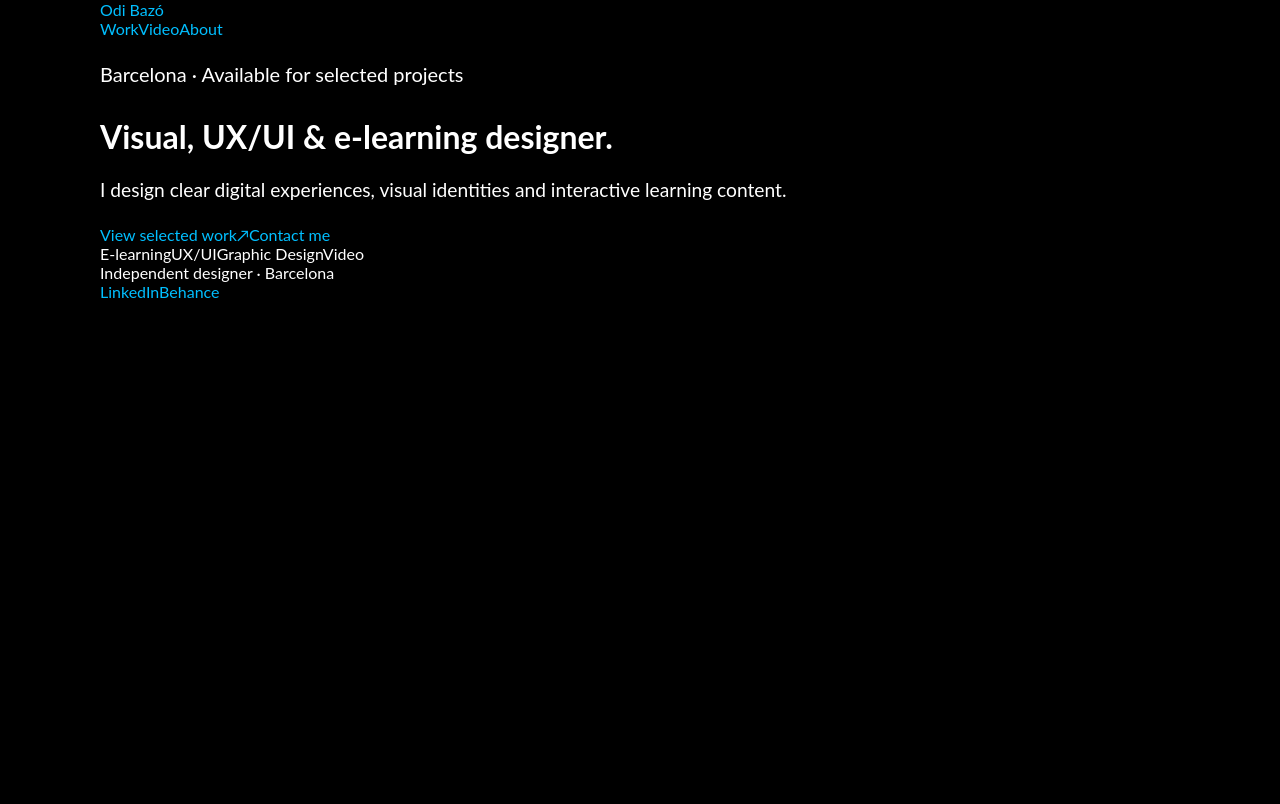
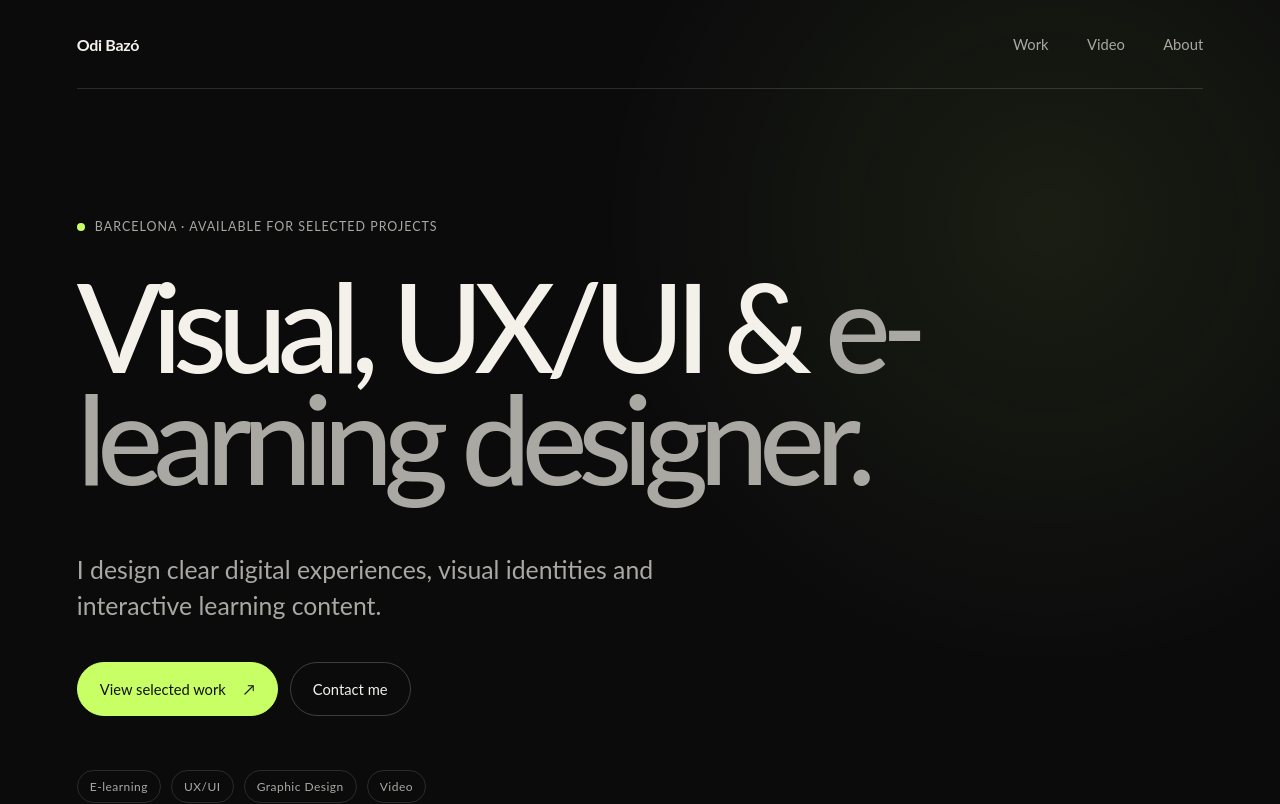
Before and after one commit to odibazo/portfolio, a Next.js app: page / in a window 1280 px wide. Shown: the top 804 px of the page. Built offline with nearby package versions, Linux system fonts and the light colour scheme.

Commit message:
Style refreshed portfolio homepage

```diff
--- a/styles/Home.module.css
+++ b/styles/Home.module.css
@@ -1,35 +1,294 @@
 .container {
-  padding: 0 100px;
-  background-color: black;
-  color: white;
+  --background: #0b0b0c;
+  --surface: #171719;
+  --text: #f4f1ea;
+  --muted: #aaa8a3;
+  --accent: #c8ff65;
+
+  min-height: 100svh;
+  padding: 0 clamp(24px, 6vw, 96px);
+  background:
+    radial-gradient(circle at 82% 22%, rgba(200, 255, 101, 0.08), transparent 28rem),
+    var(--background);
+  color: var(--text);
+  display: flex;
+  flex-direction: column;
+  overflow: hidden;
+}
+
+.header {
+  min-height: 88px;
+  display: flex;
+  justify-content: space-between;
+  align-items: center;
+  border-bottom: 1px solid rgba(244, 241, 234, 0.14);
+}
+
+.brand {
+  color: var(--text);
+  font-size: 1rem;
+  font-weight: 700;
+  letter-spacing: -0.02em;
+}
+
+.nav {
+  display: flex;
+  gap: clamp(18px, 3vw, 40px);
+}
+
+.nav a,
+.socialLinks a {
+  position: relative;
+  color: var(--muted);
+  font-size: 0.92rem;
+  transition: color 180ms ease;
+}
+
+.nav a::after,
+.socialLinks a::after {
+  content: '';
+  position: absolute;
+  left: 0;
+  bottom: -6px;
+  width: 100%;
+  height: 1px;
+  background: var(--accent);
+  transform: scaleX(0);
+  transform-origin: right;
+  transition: transform 220ms ease;
+}
+
+.nav a:hover,
+.socialLinks a:hover {
+  color: var(--text);
+}
+
+.nav a:hover::after,
+.socialLinks a:hover::after {
+  transform: scaleX(1);
+  transform-origin: left;
+}
+
+.hero {
+  width: min(1120px, 100%);
+  margin: auto 0;
+  padding: clamp(72px, 10vw, 140px) 0;
+}
+
+.eyebrow {
+  display: flex;
+  align-items: center;
+  gap: 10px;
+  margin: 0 0 32px;
+  color: var(--muted);
+  font-size: 0.78rem;
+  letter-spacing: 0.08em;
+  text-transform: uppercase;
+  animation: fadeUp 700ms both;
+}
+
+.statusDot {
+  width: 8px;
+  height: 8px;
+  border-radius: 50%;
+  background: var(--accent);
+  box-shadow: 0 0 0 0 rgba(200, 255, 101, 0.45);
+  animation: pulse 2.8s infinite;
 }
 
 .title {
-  font-family: 'Lato', sans-serif;
-  font-size: 2rem; /* Ajusta según sea necesario */
+  max-width: 1040px;
+  margin: 0;
+  font-size: clamp(3.6rem, 9.7vw, 9.2rem);
+  line-height: 0.9;
+  letter-spacing: -0.075em;
+  font-weight: 500;
+  text-wrap: balance;
+  animation: fadeUp 760ms 80ms both;
+}
+
+.title span {
+  color: var(--muted);
 }
 
 .description {
-  font-family: 'Lato', sans-serif;
-  font-size: 1.2rem; /* Reducido en 2 puntos */
-  margin-right: 30px; /* Aumenta el área a la derecha */
+  max-width: 690px;
+  margin: clamp(34px, 5vw, 60px) 0 0;
+  color: var(--muted);
+  font-size: clamp(1.12rem, 2vw, 1.55rem);
+  line-height: 1.45;
+  animation: fadeUp 760ms 160ms both;
 }
 
-.buttons {
-  margin-top: 20px;
+.actions {
+  display: flex;
+  flex-wrap: wrap;
+  gap: 12px;
+  margin-top: 38px;
+  animation: fadeUp 760ms 240ms both;
 }
 
-.button {
-  font-family: 'Lato', sans-serif;
-  color: lightblue;
-  margin-right: 25px;
+.primaryButton,
+.secondaryButton {
+  min-height: 52px;
+  padding: 0 22px;
+  border: 1px solid rgba(244, 241, 234, 0.22);
+  border-radius: 999px;
+  display: inline-flex;
+  align-items: center;
+  justify-content: center;
+  gap: 18px;
+  font-size: 0.92rem;
+  transition:
+    transform 180ms ease,
+    background-color 180ms ease,
+    color 180ms ease,
+    border-color 180ms ease;
 }
 
-.socialIcons {
-  margin-top: 20px;
+.primaryButton {
+  background: var(--accent);
+  border-color: var(--accent);
+  color: #111;
 }
 
-.icon {
-  width: 25px;
-  margin-right: 15px;
+.secondaryButton {
+  color: var(--text);
 }
+
+.primaryButton:hover,
+.secondaryButton:hover {
+  transform: translateY(-3px);
+}
+
+.secondaryButton:hover {
+  border-color: var(--text);
+  background: var(--text);
+  color: #111;
+}
+
+.disciplines {
+  display: flex;
+  flex-wrap: wrap;
+  gap: 10px;
+  margin-top: 54px;
+  animation: fadeUp 760ms 320ms both;
+}
+
+.disciplines span {
+  padding: 8px 12px;
+  border: 1px solid rgba(244, 241, 234, 0.14);
+  border-radius: 999px;
+  color: var(--muted);
+  font-size: 0.75rem;
+  letter-spacing: 0.04em;
+}
+
+.footer {
+  min-height: 76px;
+  border-top: 1px solid rgba(244, 241, 234, 0.14);
+  display: flex;
+  justify-content: space-between;
+  align-items: center;
+  gap: 24px;
+  color: var(--muted);
+  font-size: 0.78rem;
+}
+
+.socialLinks {
+  display: flex;
+  gap: 28px;
+}
+
+@keyframes fadeUp {
+  from {
+    opacity: 0;
+    transform: translateY(26px);
+  }
+
+  to {
+    opacity: 1;
+    transform: translateY(0);
+  }
+}
+
+@keyframes pulse {
+  0%,
+  100% {
+    box-shadow: 0 0 0 0 rgba(200, 255, 101, 0);
+  }
+
+  45% {
+    box-shadow: 0 0 0 8px rgba(200, 255, 101, 0.12);
+  }
+}
+
+@media (max-width: 680px) {
+  .container {
+    padding: 0 20px;
+  }
+
+  .header {
+    min-height: 74px;
+  }
+
+  .nav {
+    gap: 16px;
+  }
+
+  .nav a {
+    font-size: 0.82rem;
+  }
+
+  .hero {
+    padding: 76px 0 88px;
+  }
+
+  .eyebrow {
+    align-items: flex-start;
+    line-height: 1.5;
+  }
+
+  .statusDot {
+    flex: 0 0 auto;
+    margin-top: 3px;
+  }
+
+  .title {
+    font-size: clamp(3.4rem, 17vw, 5.2rem);
+  }
+
+  .actions {
+    flex-direction: column;
+  }
+
+  .primaryButton,
+  .secondaryButton {
+    width: 100%;
+    box-sizing: border-box;
+  }
+
+  .footer {
+    padding: 24px 0;
+    align-items: flex-start;
+    flex-direction: column;
+  }
+}
+
+@media (prefers-reduced-motion: reduce) {
+  .eyebrow,
+  .title,
+  .description,
+  .actions,
+  .disciplines,
+  .statusDot {
+    animation: none;
+  }
+
+  .primaryButton,
+  .secondaryButton,
+  .nav a::after,
+  .socialLinks a::after {
+    transition: none;
+  }
+}
```
